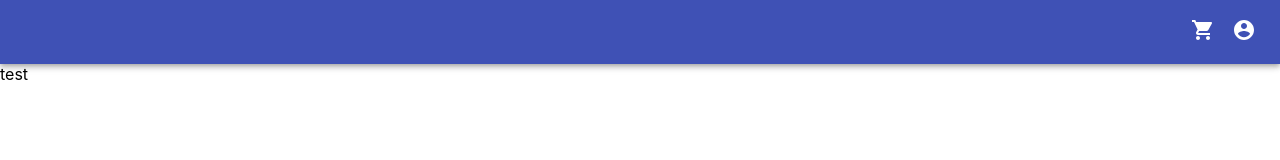
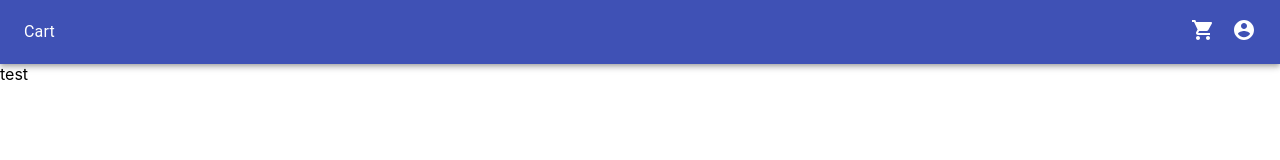
Before and after one commit to dak2/directory_doc_front, a React (Create React App) app: page / in a window 1280 px wide. Shown: the top 160 px of the page. Built offline with nearby package versions, Linux system fonts and the light colour scheme.

Commit message:
Textコンポーネント作成

```diff
--- /dev/null
+++ b/src/components/atoms/Text.tsx
@@ -0,0 +1,17 @@
+import React from 'react';
+import Typography from '@material-ui/core/Typography';
+
+type Props = {
+  children: React.ReactNode;
+  className?: string;
+}
+
+export default function Text(props: Props) {
+  const { children, className } = props;
+  return (
+    <Typography
+      children={children}
+      className={className}
+    />
+  );
+}
--- a/src/components/organisms/MenuBar.tsx
+++ b/src/components/organisms/MenuBar.tsx
@@ -3,6 +3,7 @@ import AppBar from '@material-ui/core/AppBar';
 import Toolbar from '@material-ui/core/Toolbar';
 import CartIcon from '../atoms/CartIcon';
 import ProfileIcon from '../atoms/ProfileIcon';
+import Text from '../atoms/Text';
 import styled from 'styled-components';
 
 const IconWrapper = styled.div`
@@ -12,6 +13,9 @@ export default function MenuBar() {
   return (
     <AppBar position="static">
       <Toolbar>
+        <Text>
+          Cart
+        </Text>
         <IconWrapper>
           <CartIcon />
           <ProfileIcon />
```
